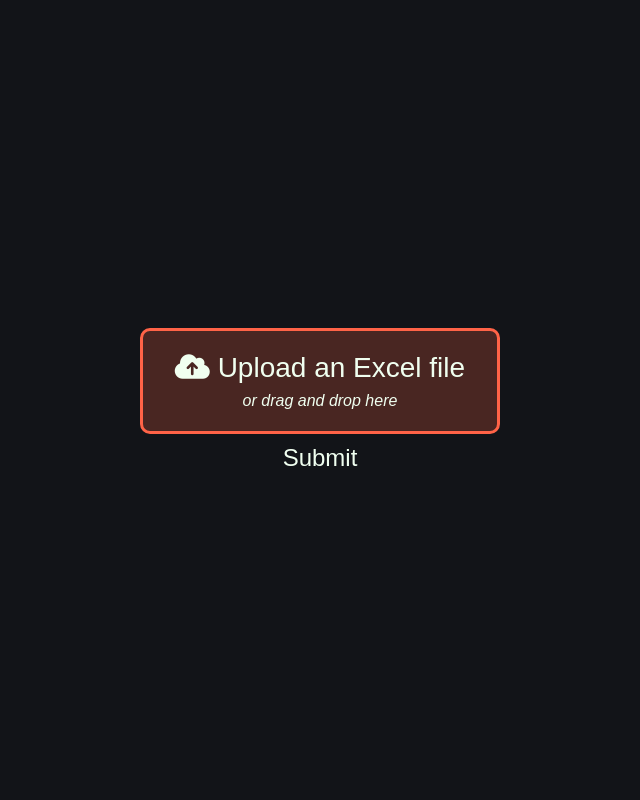
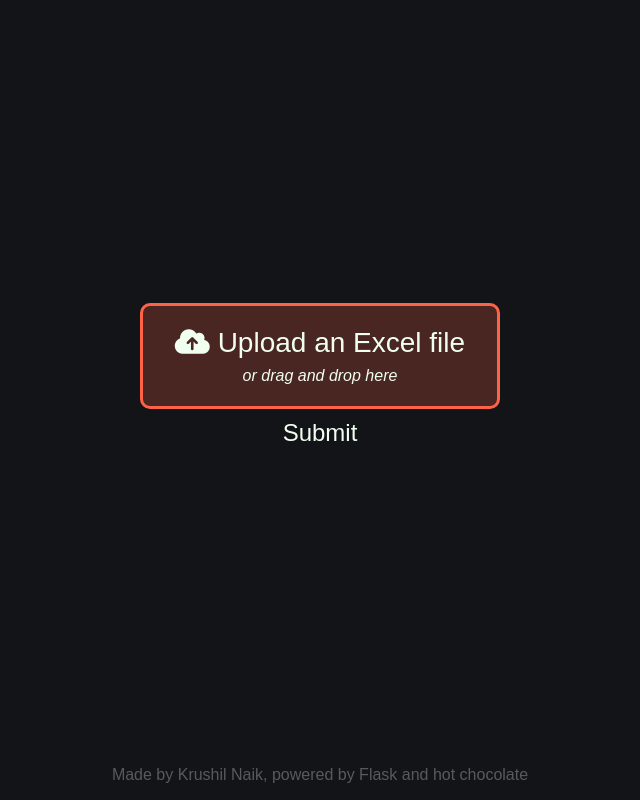
Before and after one commit to krushilnaik/python-project, a Flask app: page / in a window 1280 px wide. Shown: the whole page, without its empty margins (320-960 px from the left). Run offline with Flask 3, Linux system fonts and the light colour scheme.

Commit message:
Add footer

```diff
--- a/static/css/styles.css
+++ b/static/css/styles.css
@@ -76,3 +76,9 @@ button[type="submit"] {
 button[type="submit"]:hover {
   color: tomato;
 }
+
+footer {
+  padding: 1rem;
+  opacity: 0.3;
+  text-align: center;
+}
--- a/templates/layouts/base.html
+++ b/templates/layouts/base.html
@@ -24,5 +24,9 @@
 
       {% block content %}{% endblock %}
     </main>
+
+    <footer>
+      Made by Krushil Naik, powered by Flask and hot chocolate
+    </footer>
   </body>
 </html>
```
